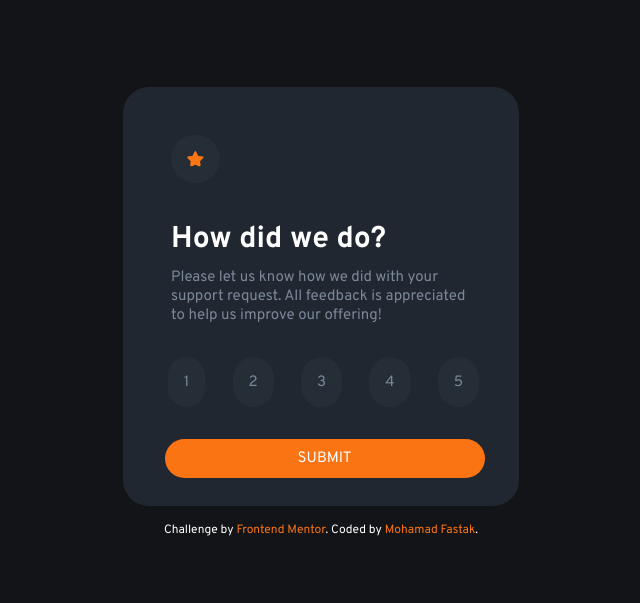
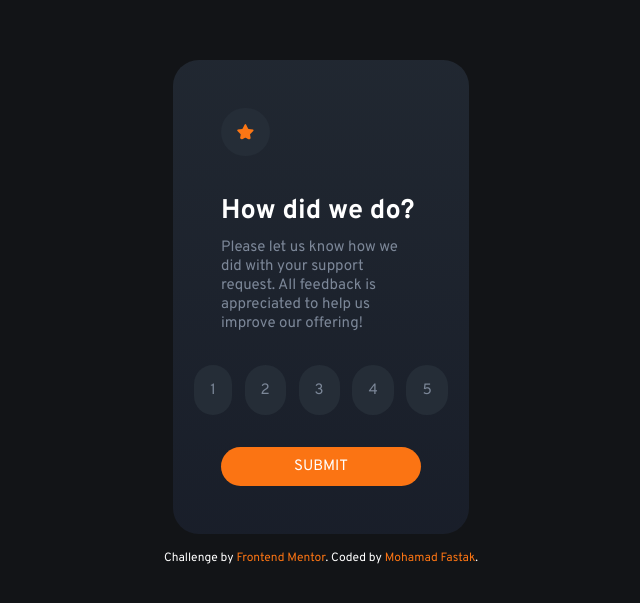
Before and after one commit to M0fasa47/M0fasa47-Interactive-rating-comp, a website built with Vite: page index.html in a window 1280 px wide. Shown: the part 113-716 px from the top of the page, without its empty margins (319-959 px from the left). Built offline with nearby package versions, Linux system fonts and the light colour scheme.

Commit message:
Updating the website

```diff
--- a/index.html
+++ b/index.html
@@ -28,7 +28,7 @@
 </div>
   <div class="attribution">
     Challenge by <a href="https://www.frontendmentor.io?ref=challenge" target="_blank">Frontend Mentor</a>.
-    Coded by <a href="#">Mohamad Fastak</a>.
+    Coded by <a href="https://github.com/M0fasa47">Mohamad Fastak</a>.
   </div>
   <div class="thank-you hidden">
     <div class="container2">
--- a/style.css
+++ b/style.css
@@ -1,4 +1,5 @@
 @import url('https://fonts.googleapis.com/css2?family=Fraunces:opsz,wght@9..144,700&family=Montserrat:wght@500;700&family=Outfit:wght@400;700&family=Overpass:wght@400;700&display=swap');
+
 * {
     margin: 0;
     padding: 0;
@@ -41,16 +42,20 @@
     margin-bottom: 2rem;
 }
 
+h1 {
+    font-size: 27px;
+}
+
+
 .main-container {
     border-radius: 1.625rem;
-    background: hsl(215, 21%, 16%);
+    background: linear-gradient(hsl(215, 20%, 16%), hsl(221, 25%, 13%)) ;
     padding: 3rem;
 }
 
 .desc {
     color: hsl(216, 12%, 54%);
     margin-top: 0.625rem;
-
 }
 
 .submit {
@@ -60,14 +65,11 @@
     display: flex;
     justify-content: center;
     align-items: center;
-    margin-left: -0.4rem;
-    width: 20rem;
+    width: 200px;
     background: hsl(25, 97%, 53%);
     color: white;
     border-radius: 1.625rem;
     padding: 0.625rem;
-    margin-bottom: -1.25rem;
-    text-decoration: none;
     border: none;
 }
 
@@ -75,7 +77,6 @@
     color:hsl(25, 97%, 53%);
     background: white;
     cursor: pointer;
-    text-decoration: none;
 }
 
 .numbers {
@@ -95,8 +96,8 @@
     border-radius: 2rem;
     margin-top: 1rem;
     margin-bottom: 2rem;
-    margin-right: 0.7rem;
-    margin-left: 1rem;
+    margin-right: 0.4rem;
+    margin-left: 0.4rem;
     height: 50px;
     border: none;
     font-size: 15px;
@@ -144,14 +145,11 @@
 }
 
 .phone {
-    margin-left: 4rem;
-    margin-bottom: 0.625rem;
+    margin-left: 1rem;
 }
 
 .ratings {
     margin-top: 1rem;
-    margin-left: 4rem;
-    margin-right: 4rem;
     background: hsl(213, 19%, 18%);
     padding: 0.5rem;
     border-radius: 2rem;
@@ -161,9 +159,9 @@
 
 @media (min-width: 320px) {
     .main-container {
-        width: 300px;
+        width: 200px;
     }
     .container2 {
-        width: 300px;
+        width: 200px;
     }
 }
```
